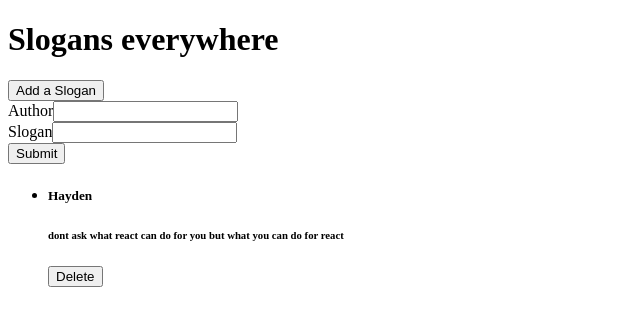
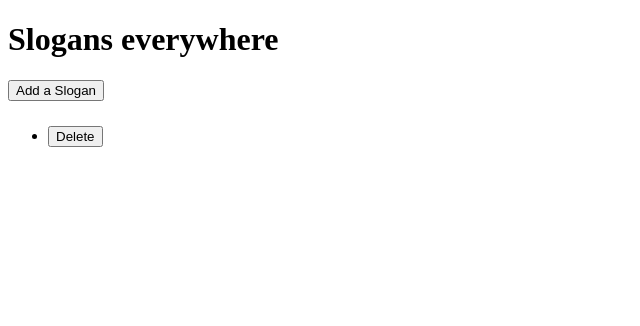
Before and after one commit to Haybradshaw/project-4, a React (Create React App) app: page / in a window 1280 px wide. Shown: the top 326 px of the page, without its empty margins (0-640 px from the left). Built offline with nearby package versions, Linux system fonts and the light colour scheme.

Commit message:
removed ex post

```diff
--- a/src/main/index.js
+++ b/src/main/index.js
@@ -3,12 +3,12 @@ import Form from '../Form'
 
 export default class Main extends Component {
 	state = {
-		isPosting: true,
+		isPosting: false,
 		posts: [
 			{
-				author: 'Hayden',
+				author: '',
 				post:
-					'dont ask what react can do for you but what you can do for react'
+					''
 			}
 		]
 	}
```
